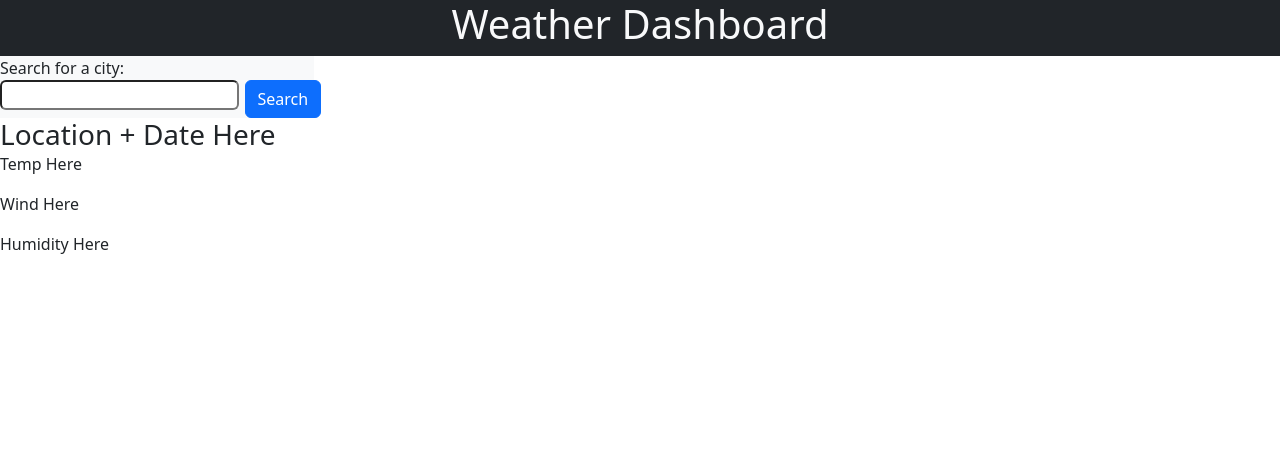
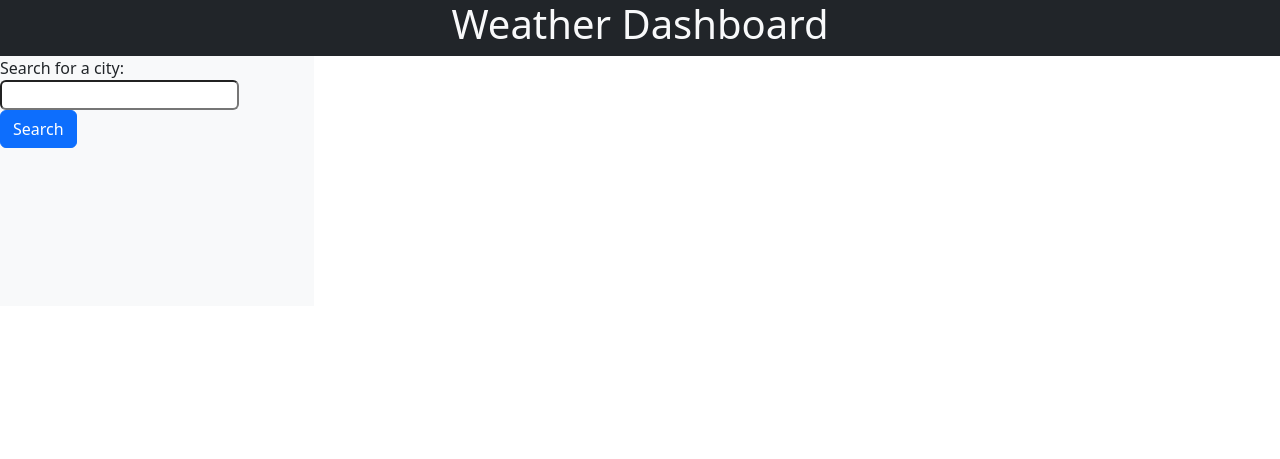
Before and after one commit to nicholascatalano/weather-dashboard, a plain HTML site: page index.html in a window 1280 px wide. Drawn offline with nearby package versions, Linux system fonts and the light colour scheme.

Commit message:
added more bootstrap, added apikey to script file

```diff
--- a/assets/script.js
+++ b/assets/script.js
@@ -0,0 +1,9 @@
+// GLOBAL VARIABLES
+var apiKey = "e1df124c208137221a2dfb932d052cc6";
+var savedSearches = [];
+
+// FUNCTIONS
+
+// USER INTERACTION
+
+// INITIALIZATION
--- a/index.html
+++ b/index.html
@@ -20,11 +20,10 @@
       </div>
     </header>
     <main class="main">
-      <!-- first column for form and search history -->
       <div class="container-dyn">
         <div class="row page-info">
           <!-- first column for input form and search history -->
-          <div class="col-sm-3 container-form bg-light">
+          <div class="col-12 col-md-3 container-form bg-light">
             <form id="form-location">
               <!-- city search input here label -->
               <div class="row">
@@ -35,7 +34,7 @@
               <!-- city search input and button here -->
               <div class="row">
                 <!-- input box here -->
-                <div class="col-sm-9">
+                <div class="col-12 col-md-9">
                   <input
                     class="search-input rounded"
                     type="text"
@@ -44,7 +43,7 @@
                   />
                 </div>
                 <!-- button here -->
-                <div class="col-sm-3">
+                <div class="col-12 col-md-9">
                   <button type="submit" class="btn btn-primary search-button">
                     Search
                   </button>
@@ -52,24 +51,18 @@
               </div>
             </form>
           </div>
-          <!-- dynamic search history container -->
-          <div class="row container-history" id="container-history"></div>
-        </div>
-      </div>
           <!-- second column for current weather info and 5 day forecast -->
-      <div class="col-sm-9">
+          <div class="col-12 col-md-9">
             <div class="row d-block" id="container-current">
               <div class="container-title-current">
                 <!-- dynamic title for searched location and current date -->
-            <h3 class="title-current d-inline" id="title-current">
-              Location + Date Here
-            </h3>
+                <h3 class="title-current d-inline" id="title-current"></h3>
                 <!-- dynamic icon for weather -->
                 <img src="" alt="" class="d-inline" id="icon-current" />
               </div>
-          <p class="current-temp" id="current-temp">Temp Here</p>
-          <p class="current-wind" id="current-wind">Wind Here</p>
-          <p class="current-hum" id="current-hum">Humidity Here</p>
+              <p class="current-temp" id="current-temp"></p>
+              <p class="current-wind" id="current-wind"></p>
+              <p class="current-hum" id="current-hum"></p>
             </div>
             <!-- 5 day forecast -->
             <div class="container-forecast row d-block">
@@ -118,6 +111,10 @@
               </div>
             </div>
           </div>
+          <!-- dynamic search history container -->
+          <div class="row container-history" id="container-history"></div>
+        </div>
+      </div>
     </main>
     <script
       src="https://cdnjs.cloudflare.com/ajax/libs/dayjs/1.11.10/dayjs.min.js"
```
Lines whose indentation alone changed are shown as unchanged.
